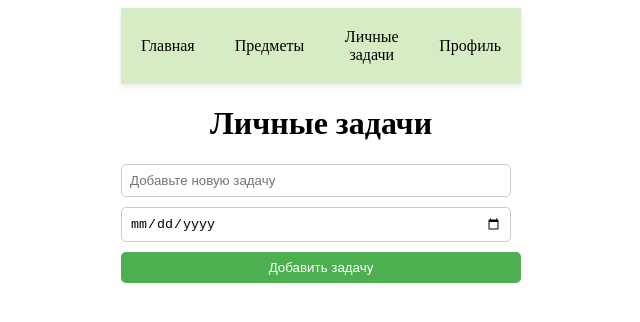
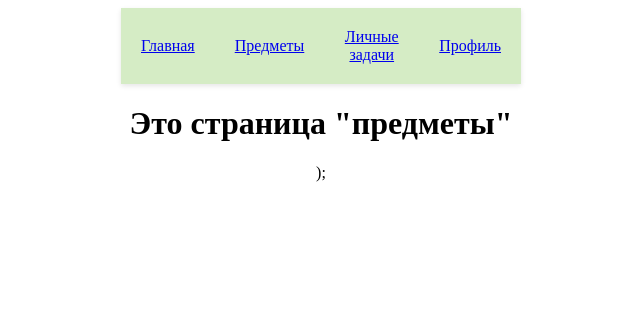
Before and after one commit to DarkenHatake/ProjectInfoBez, a React (Create React App) app: page /objects in a window 1280 px wide. Shown: the top 322 px of the page, without its empty margins (319-959 px from the left). Built offline with nearby package versions, Linux system fonts and the light colour scheme.

Commit message:
add router

```diff
--- a/package.json
+++ b/package.json
@@ -10,6 +10,7 @@
     "axios": "^1.8.1",
     "react": "^19.0.0",
     "react-dom": "^19.0.0",
+    "react-router-dom": "^7.3.0",
     "react-scripts": "5.0.1",
     "web-vitals": "^2.1.4"
   },
--- a/public/index.html
+++ b/public/index.html
@@ -8,7 +8,6 @@
   <body>
     <noscript>You need to enable JavaScript to run this app.</noscript>
     <div id="root">
-
     </div>
   </body>
 </html>
--- a/src/App.js
+++ b/src/App.js
@@ -1,72 +1,31 @@
-import React, { useState } from 'react';
+import React from 'react';
+import { BrowserRouter as Router, Routes, Route } from 'react-router-dom';
 import './styles/App.css';
-import TaskInput from './components/TaskInput';
-import TaskList from './components/TaskList';
+import Main from './components/Main'; // Главная страница
+import Object from './components/Object'; // Страница "Предметы"
+import PersonalTasks from './components/PersonalTasks'; // Страница "Личные задачи"
+import Profile from './components/Profile'; // Страница "Профиль"
 import Navigation from './components/Navigation'; // Импортируем компонент навигации
 
 // Главный компонент приложения
 const App = () => {
-    const [tasks, setTasks] = useState([]); // Состояние для хранения списка задач
-    const [taskInput, setTaskInput] = useState(''); // Состояние для хранения текста новой задачи
-    const [deadlineInput, setDeadlineInput] = useState(''); // Состояние для хранения дедлайна новой задачи
-
-    // Обработчик изменения текста в поле ввода задачи
-    const handleInputChange = (e) => {
-        setTaskInput(e.target.value); // Обновляем состояние taskInput на основе ввода пользователя
-    };
-
-    // Обработчик изменения даты в поле ввода дедлайна
-    const handleDeadlineChange = (e) => {
-        setDeadlineInput(e.target.value); // Обновляем состояние deadlineInput на основе ввода пользователя
-    };
-
-    // Функция добавления новой задачи
-    const addTask = () => {
-        if (taskInput.trim()) { // Проверяем, что введенный текст не пустой
-            setTasks([
-                ...tasks,
-                {
-                    id: Date.now(),
-                    text: taskInput,
-                    deadline: deadlineInput || 'Без дедлайна', // Если дедлайн не указан, устанавливаем значение по умолчанию
-                    completed: false,
-                },
-            ]); // Добавляем новую задачу в список
-            setTaskInput(''); // Очищаем поле ввода задачи после добавления
-            setDeadlineInput(''); // Очищаем поле ввода дедлайна после добавления
-        }
-    };
-
-    // Функция переключения состояния завершения задачи
-    const toggleTaskCompletion = (id) => {
-        setTasks(tasks.map(task =>
-            task.id === id ? { ...task, completed: !task.completed } : task // Меняем состояние completed для выбранной задачи
-        ));
-    };
-
-    // Функция удаления задачи из списка
-    const deleteTask = (id) => {
-        setTasks(tasks.filter(task => task.id !== id)); // Фильтруем задачи, оставляя только те, которые не были удалены
-    };
-
     return (
         <div className="app">
-            <Navigation /> {/* Добавляем компонент навигации */}
-            <h1>Личные задачи</h1>
-            {/* Используем компонент ввода задачи */}
-            <TaskInput
-                taskInput={taskInput}
-                deadlineInput={deadlineInput} // Передаем состояние дедлайна в TaskInput
-                handleInputChange={handleInputChange}
-                handleDeadlineChange={handleDeadlineChange} // Передаем обработчик изменения дедлайна
-                addTask={addTask}
-            />
-            {/* Используем компонент списка задач */}
-            <TaskList
-                tasks={tasks}
-                toggleTaskCompletion={toggleTaskCompletion}
-                deleteTask={deleteTask}
-            />
+            <Router>
+                <div>
+                    {/* Навигация */}
+                    <Navigation />
+
+                    {/* Маршруты */}
+                    <Routes>
+                        <Route path="/" element={<Main />} />
+                        <Route path="/objects" element={<Object />} />
+                        <Route path="/personal-tasks" element={<PersonalTasks />} />
+                        <Route path="/profile" element={<Profile />} />
+                    </Routes>
+                </div>
+            </Router>
+            );
         </div>
     );
 };
--- /dev/null
+++ b/src/components/Main.js
@@ -0,0 +1,7 @@
+import React from 'react';
+
+const Main = () => {
+    return <h1>Это главная страница</h1>;
+};
+
+export default Main;
--- a/src/components/Navigation.js
+++ b/src/components/Navigation.js
@@ -1,13 +1,22 @@
 import React from 'react';
+import { Link } from 'react-router-dom'; // Импортируем Link для навигации
 import './ComponentsStyles/Navigation.css';
 
 const Navigation = () => {
     return (
         <div className="navigation">
-            <div className="nav-item">Главная</div>
-            <div className="nav-item active">Предметы</div>
-            <div className="nav-item">Личные задачи</div>
-            <div className="nav-item profile">Профиль</div>
+            <div className="nav-item">
+                <Link to="/">Главная</Link>
+            </div>
+            <div className="nav-item active">
+                <Link to="/objects">Предметы</Link>
+            </div>
+            <div className="nav-item">
+                <Link to="/personal-tasks">Личные задачи</Link>
+            </div>
+            <div className="nav-item profile">
+                <Link to="/profile">Профиль</Link>
+            </div>
         </div>
     );
 };
--- /dev/null
+++ b/src/components/Object.js
@@ -0,0 +1,8 @@
+
+import React from 'react';
+
+const Object = () => {
+    return <h1>Это страница "предметы"</h1>;
+};
+
+export default Object;
--- /dev/null
+++ b/src/components/PersonalTasks.js
@@ -0,0 +1,69 @@
+import React, { useState } from 'react';
+import TaskInput from './TaskInput';
+import TaskList from './TaskList';
+
+const PersonalTasks = () => {
+    const [tasks, setTasks] = useState([]); // Состояние для хранения списка задач
+    const [taskInput, setTaskInput] = useState(''); // Состояние для хранения текста новой задачи
+    const [deadlineInput, setDeadlineInput] = useState(''); // Состояние для хранения дедлайна новой задачи
+
+    // Обработчик изменения текста в поле ввода задачи
+    const handleInputChange = (e) => {
+        setTaskInput(e.target.value); // Обновляем состояние taskInput на основе ввода пользователя
+    };
+
+    // Обработчик изменения даты в поле ввода дедлайна
+    const handleDeadlineChange = (e) => {
+        setDeadlineInput(e.target.value); // Обновляем состояние deadlineInput на основе ввода пользователя
+    };
+
+    // Функция добавления новой задачи
+    const addTask = () => {
+        if (taskInput.trim()) { // Проверяем, что введенный текст не пустой
+            setTasks([
+                ...tasks,
+                {
+                    id: Date.now(),
+                    text: taskInput,
+                    deadline: deadlineInput || 'Без дедлайна', // Если дедлайн не указан, устанавливаем значение по умолчанию
+                    completed: false,
+                },
+            ]); // Добавляем новую задачу в список
+            setTaskInput(''); // Очищаем поле ввода задачи после добавления
+            setDeadlineInput(''); // Очищаем поле ввода дедлайна после добавления
+        }
+    };
+
+    // Функция переключения состояния завершения задачи
+    const toggleTaskCompletion = (id) => {
+        setTasks(tasks.map(task =>
+            task.id === id ? { ...task, completed: !task.completed } : task // Меняем состояние completed для выбранной задачи
+        ));
+    };
+
+    // Функция удаления задачи из списка
+    const deleteTask = (id) => {
+        setTasks(tasks.filter(task => task.id !== id)); // Фильтруем задачи, оставляя только те, которые не были удалены
+    };
+
+    return (
+        <>
+            <h1>Это страница личных заданий</h1>
+            {/* Используем компонент ввода задачи */}
+            <TaskInput
+                taskInput={taskInput}
+                deadlineInput={deadlineInput}
+                handleInputChange={handleInputChange}
+                handleDeadlineChange={handleDeadlineChange}
+                addTask={addTask}
+            />
+            <TaskList
+                tasks={tasks}
+                toggleTaskCompletion={toggleTaskCompletion}
+                deleteTask={deleteTask}
+            />
+        </>
+    );
+};
+
+export default PersonalTasks;
--- /dev/null
+++ b/src/components/Profile.js
@@ -0,0 +1,7 @@
+import React from 'react';
+
+const Profile = () => {
+    return <h1>Это страница "Профиль"</h1>;
+};
+
+export default Profile;
```
Also changed, not shown: 1 other file (tests, documents, lock files or other folders).
